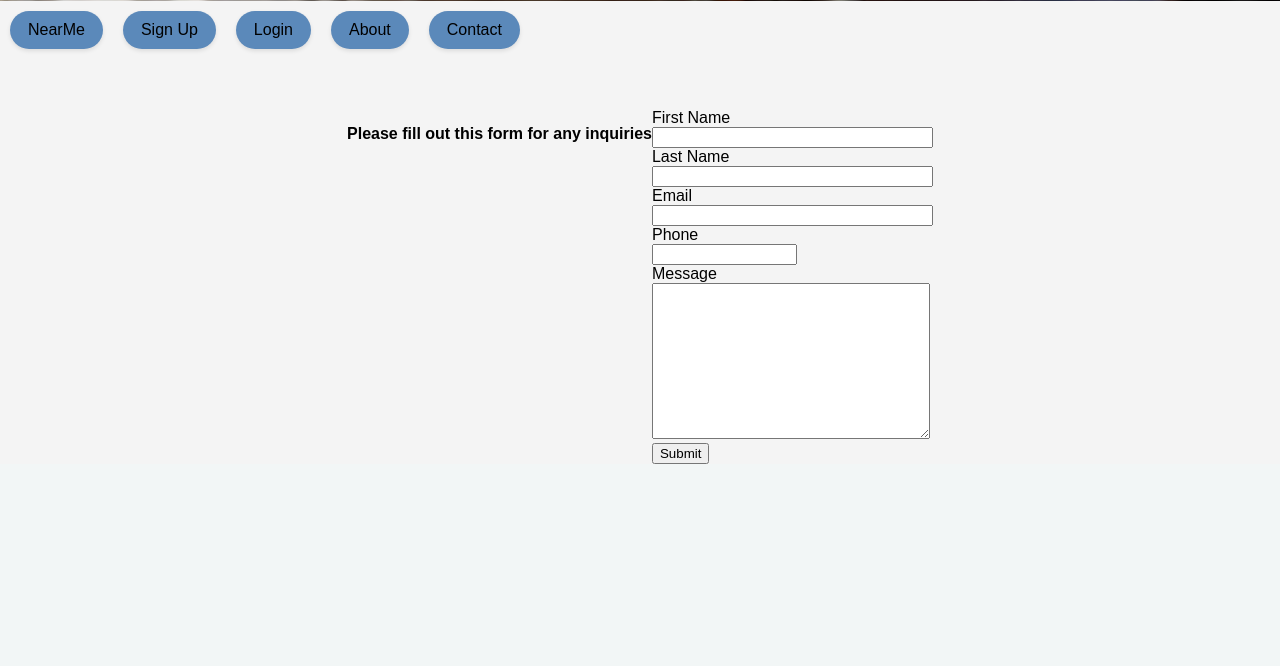
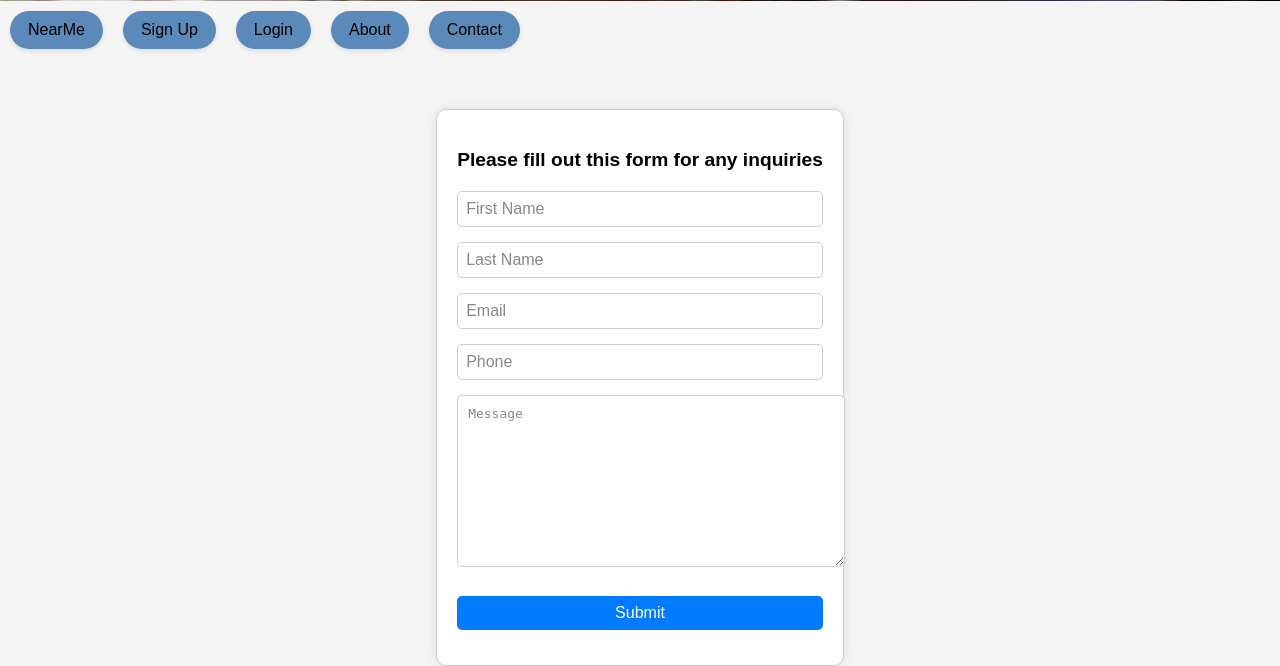
Before and after one commit to dniyomukiza/nearme, a Flask app: page /contact in a window 1280 px wide. Shown: the part 890-1556 px from the top of the page. Before the commit the page ends 1354 px from the top, so only its background shows below. Run offline with Flask 3, Linux system fonts and the light colour scheme.

Commit message:
adding styles

```diff
--- /dev/null
+++ b/nearme/static/css/contact.css
@@ -0,0 +1,53 @@
+.contact-container {
+    max-width: 600px;
+    margin: 0 auto;
+    padding: 20px;
+    font-family: Arial, sans-serif;
+    border: 1px solid #ccc;
+    border-radius: 10px;
+    box-shadow: 0 0 10px rgba(0, 0, 0, 0.1);
+    background-color: white
+}
+
+.contact-container p {
+    text-align: center;
+    font-size: 1.2em;
+    margin-bottom: 20px;
+}
+
+.form-group {
+    margin-bottom: 15px;
+}
+
+.form-input {
+    width: 100%;
+    padding: 10px;
+    border: 1px solid #ccc;
+    border-radius: 5px;
+    font-size: 1em;
+}
+
+.form-input::placeholder {
+    color: #888;
+}
+
+.error-message {
+    color: red;
+    font-size: 0.9em;
+}
+
+.btn {
+    display: inline-block;
+    width: 10%;
+    padding: 10px;
+    background-color: #007bff;
+    color: white;
+    border: none;
+    border-radius: 5px;
+    font-size: 1em;
+    cursor: pointer;
+}
+
+.btn:hover {
+    background-color: #0056b3;
+}
--- a/nearme/templates/contact.html
+++ b/nearme/templates/contact.html
@@ -1,46 +1,53 @@
 {% extends "parent.html" %}
+
+{% block title %}Contact Us{% endblock %}
+
 {% block content %}
+    <link rel="stylesheet" href="{{ url_for('static', filename='css/contact.css') }}">
+    <div class="contact-container">
         <strong><p>Please fill out this form for any inquiries</p></strong>
         <form method="POST" action="">
             {{ form.csrf_token }}
             {{ form.hidden_tag() }}
-    <div>
-        {{ form.FirstName.label }}<br>
-        {{ form.FirstName(size=32) }}<br>
+
+            <div class="form-group">
+                {{ form.FirstName(size=32, class_='form-input', placeholder='First Name') }}<br>
                 {% for error in form.FirstName.errors %}
-            <span style="color: red;">[{{ error }}]</span>
+                    <span class="error-message">[{{ error }}]</span>
                 {% endfor %}
             </div>
-    <div>
-        {{ form.LastName.label }}<br>
-        {{ form.LastName(size=32) }}<br>
+
+            <div class="form-group">
+                {{ form.LastName(size=32, class_='form-input', placeholder='Last Name') }}<br>
                 {% for error in form.LastName.errors %}
-            <span style="color: red;">[{{ error }}]</span>
+                    <span class="error-message">[{{ error }}]</span>
                 {% endfor %}
             </div>
-    <div>
-        {{ form.email.label }}<br>
-        {{ form.email(size=32) }}<br>
+
+            <div class="form-group">
+                {{ form.email(size=32, class_='form-input', placeholder='Email') }}<br>
                 {% for error in form.email.errors %}
-            <span style="color: red;">[{{ error }}]</span>
+                    <span class="error-message">[{{ error }}]</span>
                 {% endfor %}
             </div>
-    <div>
-        {{ form.phone.label }}<br>
-        {{ form.phone(size=15) }}<br>
+
+            <div class="form-group">
+                {{ form.phone(size=15, class_='form-input', placeholder='Phone') }}<br>
                 {% for error in form.phone.errors %}
-            <span style="color: red;">[{{ error }}]</span>
+                    <span class="error-message">[{{ error }}]</span>
                 {% endfor %}
             </div>
-    <div>
-        {{ form.message.label }}<br>
-        {{ form.message(rows=10, cols=32) }}<br>
+
+            <div class="form-group">
+                {{ form.message(rows=10, cols=32, class_='form-input', placeholder='Message') }}<br>
                 {% for error in form.message.errors %}
-            <span style="color: red;">[{{ error }}]</span>
+                    <span class="error-message">[{{ error }}]</span>
                 {% endfor %}
             </div>
-    <div>
-        {{ form.submit() }}
+
+            <div class="form-group">
+                {{ form.submit(class_='btn') }}
             </div>
         </form>
+    </div>
 {% endblock %}
--- a/nearme/templates/home.html
+++ b/nearme/templates/home.html
@@ -18,7 +18,7 @@
                 <input type="number" id="minutes" name="minutes" min="0" max="60" required>
             </div>
             <div class="form-group">
-                <button type="submit" class="btn">View price</button>
+                <button type="submit" class="btn">View quote</button>
             </div>
         </form>
     </div>
--- a/nearme/templates/login.html
+++ b/nearme/templates/login.html
@@ -5,6 +5,7 @@
 
 {% block content %}
     {% include 'messages.html' %}
+    <link rel="stylesheet" href="{{ url_for('static', filename='css/login.css') }}">
     <div class="login-container">
         <form method="POST" action="">
             {{ form.csrf_token() }}
--- a/nearme/templates/register.html
+++ b/nearme/templates/register.html
@@ -6,6 +6,7 @@
     <div class="register-container">
         {% include 'messages.html' %}
         <h2>Create Account</h2>
+        <link rel="stylesheet" href="{{ url_for('static', filename='css/reg.css') }}">
         <p>You must create an account to reserve your spot</p>
         <form method="POST" action="">
             {{ form.hidden_tag() }}
```
Also changed, not shown: nearme/static/css/about.css (added, +41 -0 lines), nearme/templates/about.html (+20 -15 lines). Lines whose indentation alone changed are shown as unchanged.
